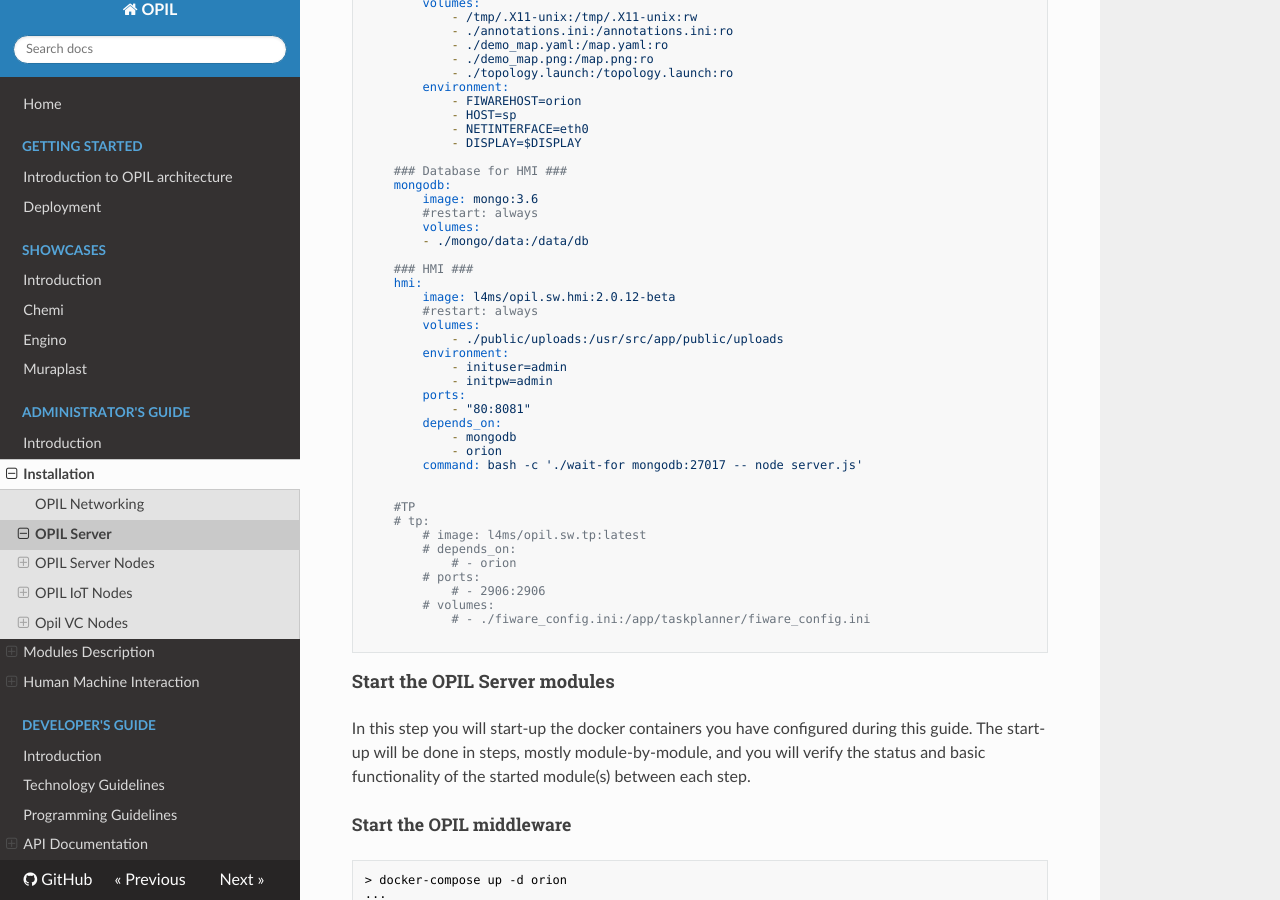
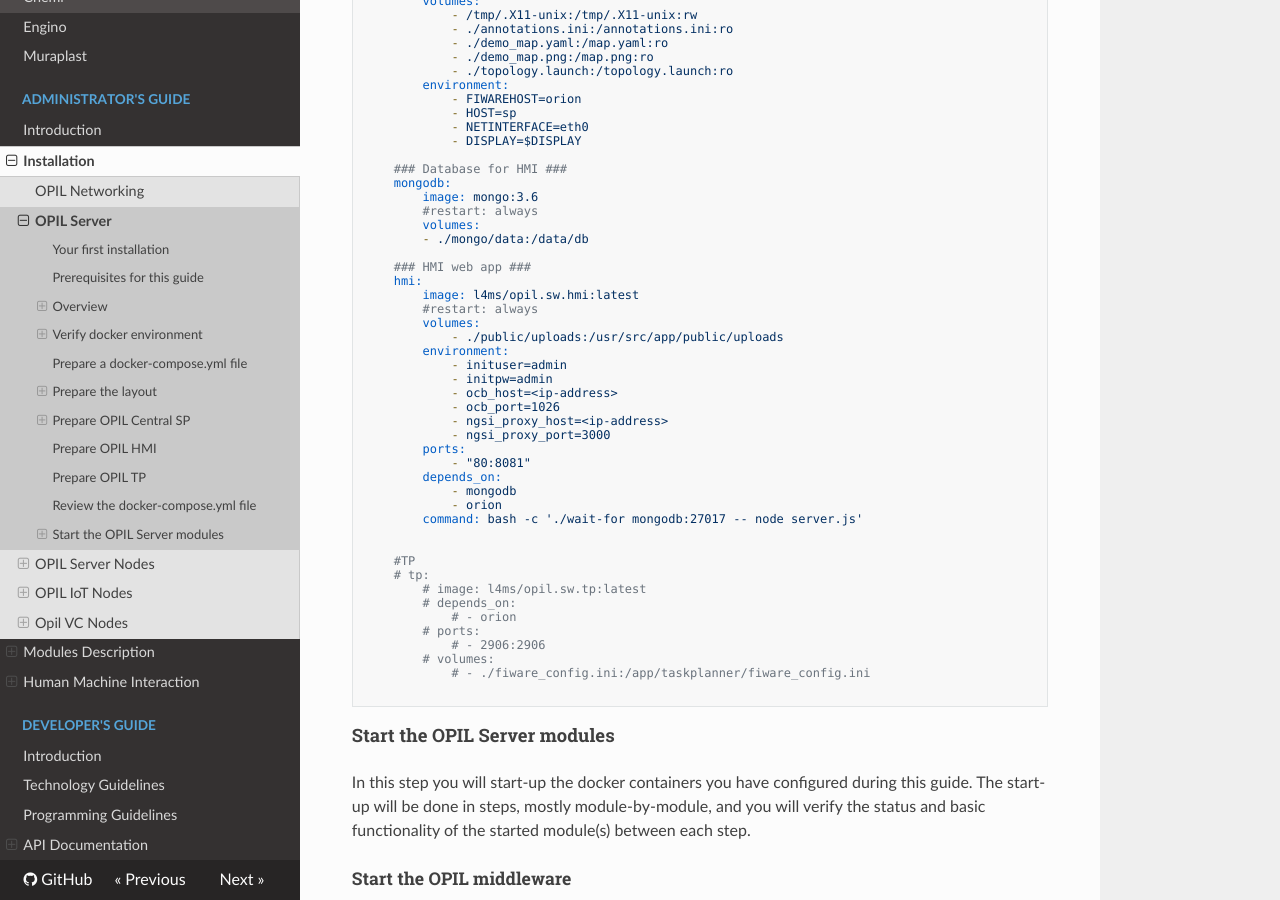
Before and after one commit to opil/documentation, an MkDocs documentation site: the page built from docs/admin/OPIL/opil_server.md, in a window 1280 px wide and 900 px high, scrolled down 12183 px. Built offline with MkDocs 1.6.1, drawn with Linux system fonts in a browser that asks for light colours; nearby versions of some CDN libraries; old or Windows-style settings are respelled for this version of MkDocs; some of the changed text lies outside the part shown.

````diff
--- a/docs/admin/OPIL/opil_server.md
+++ b/docs/admin/OPIL/opil_server.md
@@ -2,7 +2,7 @@
 
 **IMPORTANT NOTE: THIS DOCUMENT IS STILL UNDER CONSTRUCTION AND THUS IS MISSING CONTENT AND MAY HAVE ERRORS !!!**
 
-# Your first installation
+## Your first installation
 
 In this section you will install and configure the OPIL Server using an example layout provided on this page by following a step-by-step guide. At the end of this guide you will have a working OPIL Server setup. Finally, you will reset the configuration and then you can configure the OPIL Server with your own layout.
 
@@ -17,7 +17,6 @@
 ## Overview
 
 During this guide you will complete the following steps:
-
 
 1. Verify `docker` environment
 2. Prepare a docker-compose.yml file
@@ -375,9 +374,9 @@
         #restart: always
         volumes:
         - ./mongo/data:/data/db
-    ### HMI ###
+    ### HMI web app ###
     hmi:
-        image: l4ms/opil.sw.hmi:2.0.12-beta
+        image: l4ms/opil.sw.hmi:latest
         #restart: always
         volumes:
             - ./public/uploads:/usr/src/app/public/uploads
@@ -396,6 +395,7 @@
         command: bash -c './wait-for mongodb:27017 -- node server.js'
 
 ```
+
 For now, you don't need to change any of the other configuration but please make sure that the port 80 is not already in use. If the port is in use, you can alternatively change the port number **80** to any free port you wish to use. Do not edit the right side of the port configuration.
 
 ## Prepare OPIL TP
@@ -460,15 +460,19 @@
         volumes:
         - ./mongo/data:/data/db
 
-    ### HMI ###
+    ### HMI web app ###
     hmi:
-        image: l4ms/opil.sw.hmi:2.0.12-beta
+        image: l4ms/opil.sw.hmi:latest
         #restart: always
         volumes:
             - ./public/uploads:/usr/src/app/public/uploads
         environment:
             - inituser=admin
             - initpw=admin
+            - ocb_host=<ip-address>
+            - ocb_port=1026
+            - ngsi_proxy_host=<ip-address>
+            - ngsi_proxy_port=3000
         ports:
             - "80:8081"
         depends_on:
@@ -490,6 +494,7 @@
 ```
 
 ## Start the OPIL Server modules
+
 In this step you will start-up the docker containers you have configured during this guide. The start-up will be done in steps, mostly module-by-module, and you will verify the status and basic functionality of the started module(s) between each step.
 
 ### Start the OPIL middleware
@@ -547,10 +552,13 @@
 ```
 
 Next step is to configure the HMI. This is done from a web browser by navigating to the HMIs address `http://localhost` or `http://<ip-address>`. A login page should load:
+
 ![hmi_login.png](./img/hmi_login.PNG)
+
 Now log in with the default credentials: username = `admin` and password = `admin`.
 
 Wait for the HMI to reload and check that you do NOT see the following error. If you get this error go back to "Start OPIL middleware" section and make sure the middleware is running and functional.
+
 ![hmi_ocb_error.png](./img/hmi_ocb_error.PNG)
 
 If you do not see the error, everything is working as expected and you can move on forward.
@@ -589,8 +597,8 @@
 
 Also, a new window called RViz should open. Here are the most important commands you will need:
 
- - Zoom: Mouse scroll
- - Move: Hold Shift-key and drag with mouse
+- Zoom: Mouse scroll
+- Move: Hold Shift-key and drag with mouse
 
 Move and zoom the view until you see the layout fully in the screen. The window and the layout should look like this:
 ![RViz_full.png](./img/RViz_full.PNG)
````
